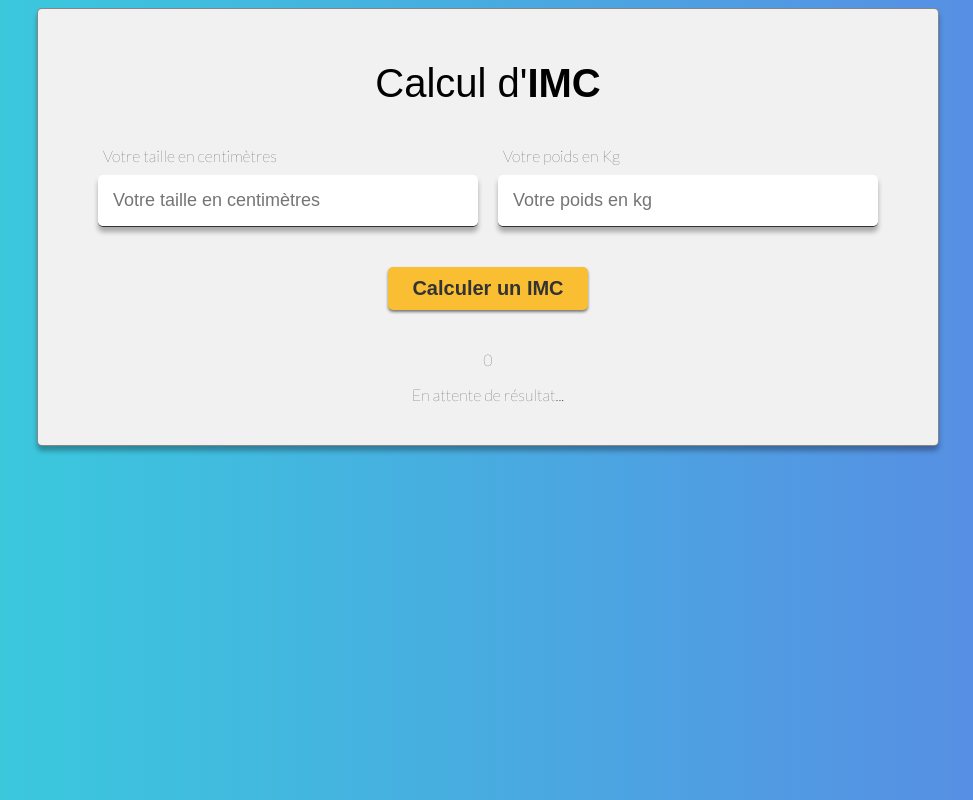
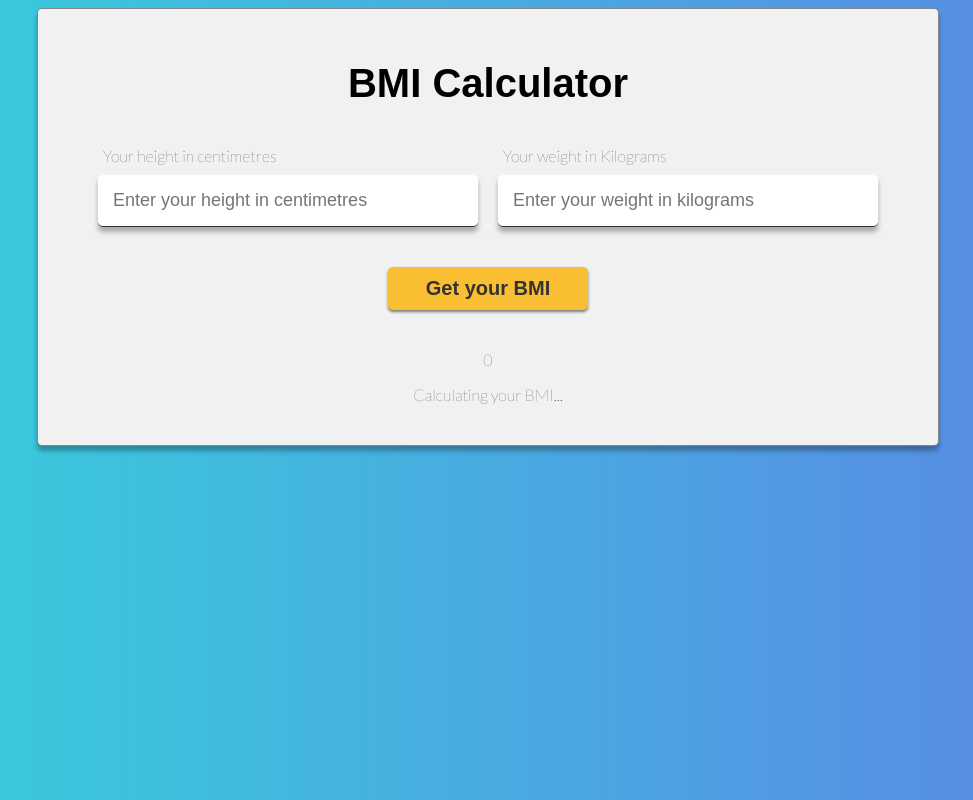
Before and after one commit to ManonSella/imc, a plain HTML site: page index.html in a window 1280 px wide. Shown: the whole page, without its empty margins (152-1125 px from the left). Drawn offline with Linux system fonts and the light colour scheme.

Commit message:
finalizes css styling and rewrites information in English

```diff
--- a/index.html
+++ b/index.html
@@ -5,9 +5,9 @@
     <meta http-equiv="X-UA-Compatible" content="IE=edge" />
     <meta
       name="description"
-      content="device to calculate someone's bmi based on both height and weight"
+      content="device to calculate someone's BMI based on both height (in centimeters) and weight (in kilograms)."
     />
-    <title>IMC</title>
+    <title>BMI ⚖️</title>
     <link rel="stylesheet" href="style.css" />
     <link rel="preconnect" href="https://fonts.googleapis.com" />
     <link rel="preconnect" href="https://fonts.gstatic.com" crossorigin />
@@ -18,14 +18,14 @@
   </head>
   <body>
     <div class="container">
-      <h1>Calcul d'<span>IMC</span></h1>
+      <h1><span>BMI Calculator</span></h1>
       <form id="bmi-form" action="#">
         <div class="inputs-container">
           <div class="input-group">
-            <label for="height">Votre taille en centimètres</label>
+            <label for="height">Your height in centimetres</label>
             <input
               type="number"
-              placeholder="Votre taille en centimètres"
+              placeholder="Enter your height in centimetres"
               id="height"
               class="height-input"
               name="height"
@@ -34,10 +34,10 @@
             />
           </div>
           <div class="input-group">
-            <label for="kilogrammes">Votre poids en Kg</label>
+            <label for="kilogrammes">Your weight in Kilograms</label>
             <input
               type="number"
-              placeholder="Votre poids en kg"
+              placeholder="Enter your weight in kilograms"
               id="weight"
               class="weight-input"
               name="weight"
@@ -46,11 +46,11 @@
             />
           </div>
         </div>
-        <button id="bmi-calculation">Calculer un IMC</button>
+        <button id="bmi-calculation">Get your BMI</button>
       </form>
       <div class="info">
         <p id="bmiNumber">0</p>
-        <p id="resultCategory">En attente de résultat...</p>
+        <p id="resultCategory">Calculating your BMI...</p>
       </div>
     </div>
     <script src="imc.js"></script>
```
Also changed, not shown: 1 other file.
